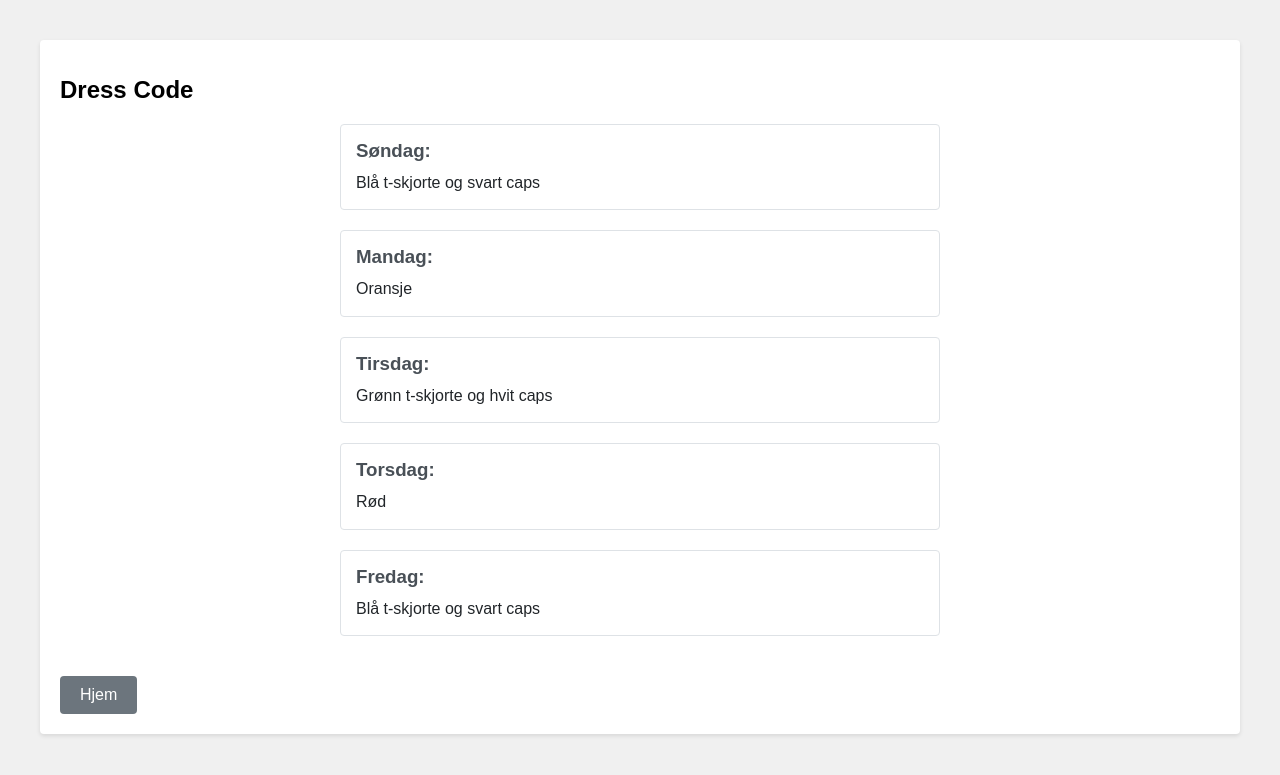
After one commit to GeirOwe/golf, a Flask app: page /dress-code in a window 1280 px wide. The commit adds this page. Shown: the top 775 px of the page. Run offline with Flask 3, Linux system fonts and the light colour scheme.

Commit message:
Add dress code page and styling for improved user information

```diff
--- a/app.py
+++ b/app.py
@@ -236,6 +236,11 @@ def show_flights():
     """Display the flight setup for each day."""
     return render_template("flight_setup.html")
 
+@app.route("/dress-code")
+def show_dress_code():
+    """Display the static dress code information."""
+    return render_template("dress_code.html")
+
 # Error Handlers
 @app.errorhandler(404)
 def page_not_found(e):
--- a/templates/base.html
+++ b/templates/base.html
@@ -356,6 +356,50 @@
         .day-group strong {
             color: #495057;
         }
+
+        .dress-code {
+            max-width: 600px;
+            margin: 20px auto;
+        }
+
+        .day-group {
+            margin-bottom: 20px;
+            padding: 15px;
+            border: 1px solid #dee2e6;
+            border-radius: 4px;
+        }
+
+        .day-group h3 {
+            margin: 0 0 10px 0;
+            color: #495057;
+        }
+
+        .day-group p {
+            margin: 0;
+            color: #212529;
+            font-size: 16px;
+        }
+
+        .color-options {
+            display: flex;
+            gap: 20px;
+        }
+
+        .shirt-colors,
+        .cap-colors {
+            flex: 1;
+        }
+
+        .color-choice {
+            display: block;
+            margin: 5px 0;
+        }
+
+        h4 {
+            margin: 0 0 10px 0;
+            color: #6c757d;
+            font-size: 14px;
+        }
     </style>
 </head>
 <body>
--- /dev/null
+++ b/templates/dress_code.html
@@ -0,0 +1,36 @@
+{% extends "base.html" %}
+
+{% block title %}Dress Code{% endblock %}
+
+{% block content %}
+    <h1>Dress Code</h1>
+
+    <div class="dress-code">
+        <div class="day-group">
+            <h3>Søndag:</h3>
+            <p>Blå t-skjorte og svart caps</p>
+        </div>
+
+        <div class="day-group">
+            <h3>Mandag:</h3>
+            <p>Oransje</p>
+        </div>
+
+        <div class="day-group">
+            <h3>Tirsdag:</h3>
+            <p>Grønn t-skjorte og hvit caps</p>
+        </div>
+
+        <div class="day-group">
+            <h3>Torsdag:</h3>
+            <p>Rød</p>
+        </div>
+
+        <div class="day-group">
+            <h3>Fredag:</h3>
+            <p>Blå t-skjorte og svart caps</p>
+        </div>
+    </div>
+
+    <a href="{{ url_for('home') }}" class="button">Hjem</a>
+{% endblock %}
```
